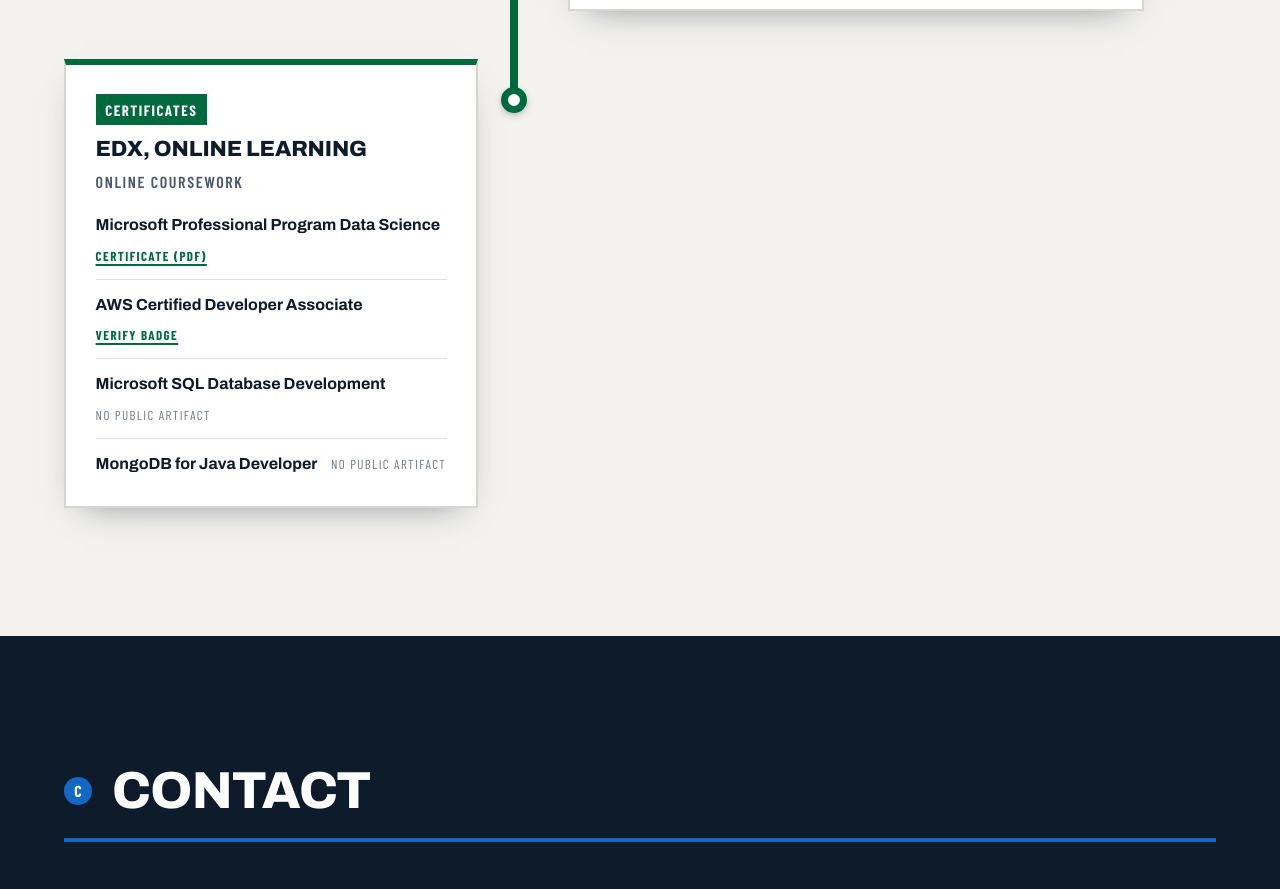
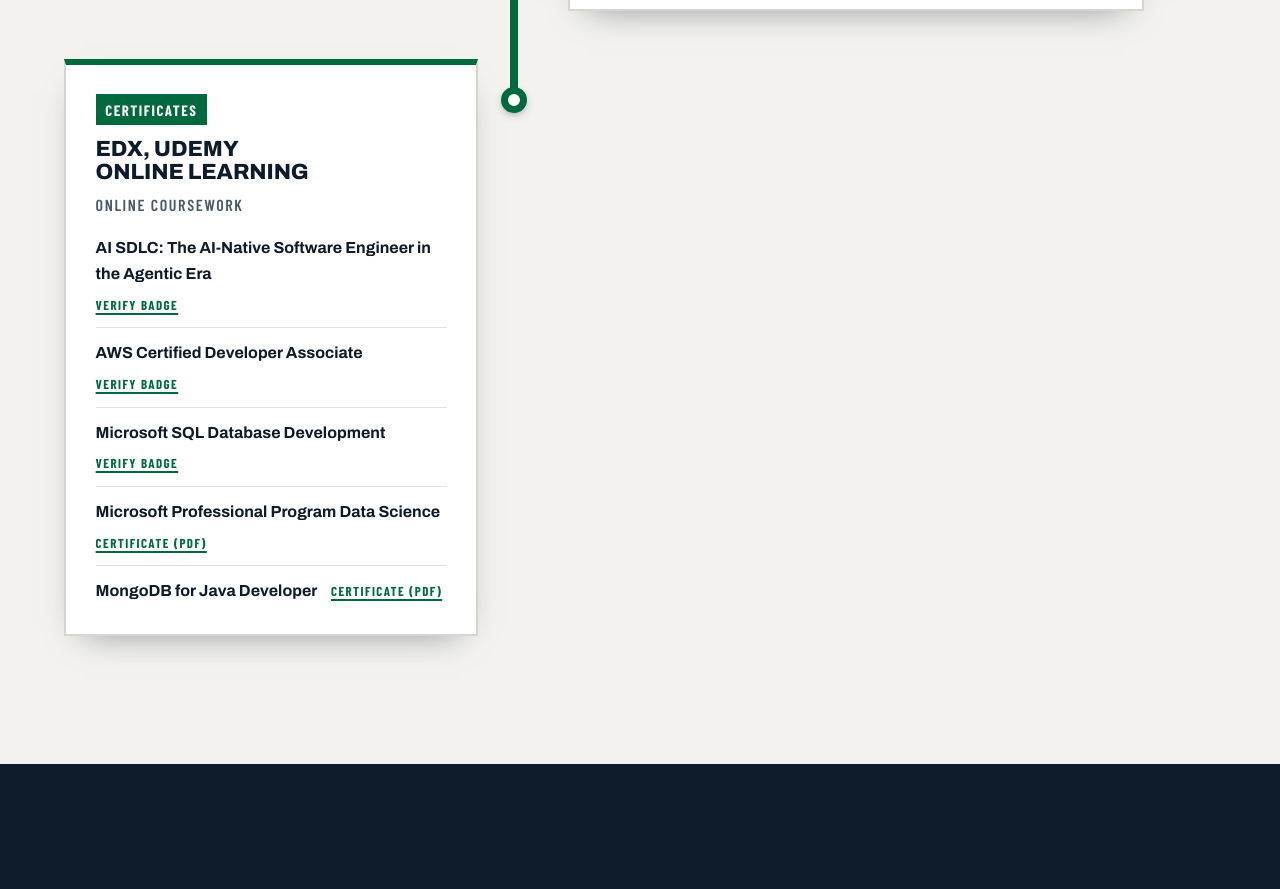
Before and after one commit to vunguyen0104/personal-website, a plain HTML site: page index.html in a window 1280 px wide. Shown: the part 6200-7089 px from the top of the page. Drawn offline with nearby package versions, Linux system fonts and the light colour scheme.

Commit message:
Update online certificates

```diff
--- a/index.html
+++ b/index.html
@@ -368,13 +368,13 @@
                         <span class="station__dot" aria-hidden="true"></span>
                         <div class="station__panel">
                             <span class="station__year">Certificates</span>
-                            <h3>edX, online learning</h3>
+                            <h3>edX, Udemy online learning</h3>
                             <p class="station__org">Online coursework</p>
                             <div class="station__body">
                                 <div class="station__certs">
                                     <div class="station__cert">
-                                        <strong>Microsoft Professional Program Data Science</strong>
-                                        <a href="certificates/MPP_Data_Science_Certificate_Letter.pdf" target="_blank" rel="noopener">Certificate (PDF)</a>
+                                        <strong>AI SDLC: The AI-Native Software Engineer in the Agentic Era</strong>
+                                        <a href="https://www.udemy.com/certificate/UC-5119f2f7-1a53-43b2-842d-8f7aa6e1b44c/" target="_blank" rel="noopener">Verify badge</a>
                                     </div>
                                     <div class="station__cert">
                                         <strong>AWS Certified Developer Associate</strong>
@@ -382,11 +382,15 @@
                                     </div>
                                     <div class="station__cert">
                                         <strong>Microsoft SQL Database Development</strong>
-                                        <span>No public artifact</span>
+                                        <a href="https://credentials.edx.org/credentials/2a2d28b831ea44e69e2c7bdce14ffddd/" target="_blank" rel="noopener">Verify badge</a>
+                                    </div>
+                                    <div class="station__cert">
+                                        <strong>Microsoft Professional Program Data Science</strong>
+                                        <a href="certificates/MPP_Data_Science_Certificate_Letter.pdf" target="_blank" rel="noopener">Certificate (PDF)</a>
                                     </div>
                                     <div class="station__cert">
                                         <strong>MongoDB for Java Developer</strong>
-                                        <span>No public artifact</span>
+                                        <a href="certificates/MongoDB_for_Java_Developer.pdf" target="_blank" rel="noopener">Certificate (PDF)</a>
                                     </div>
                                 </div>
                             </div>
```
Also changed, not shown: 1 other file.
